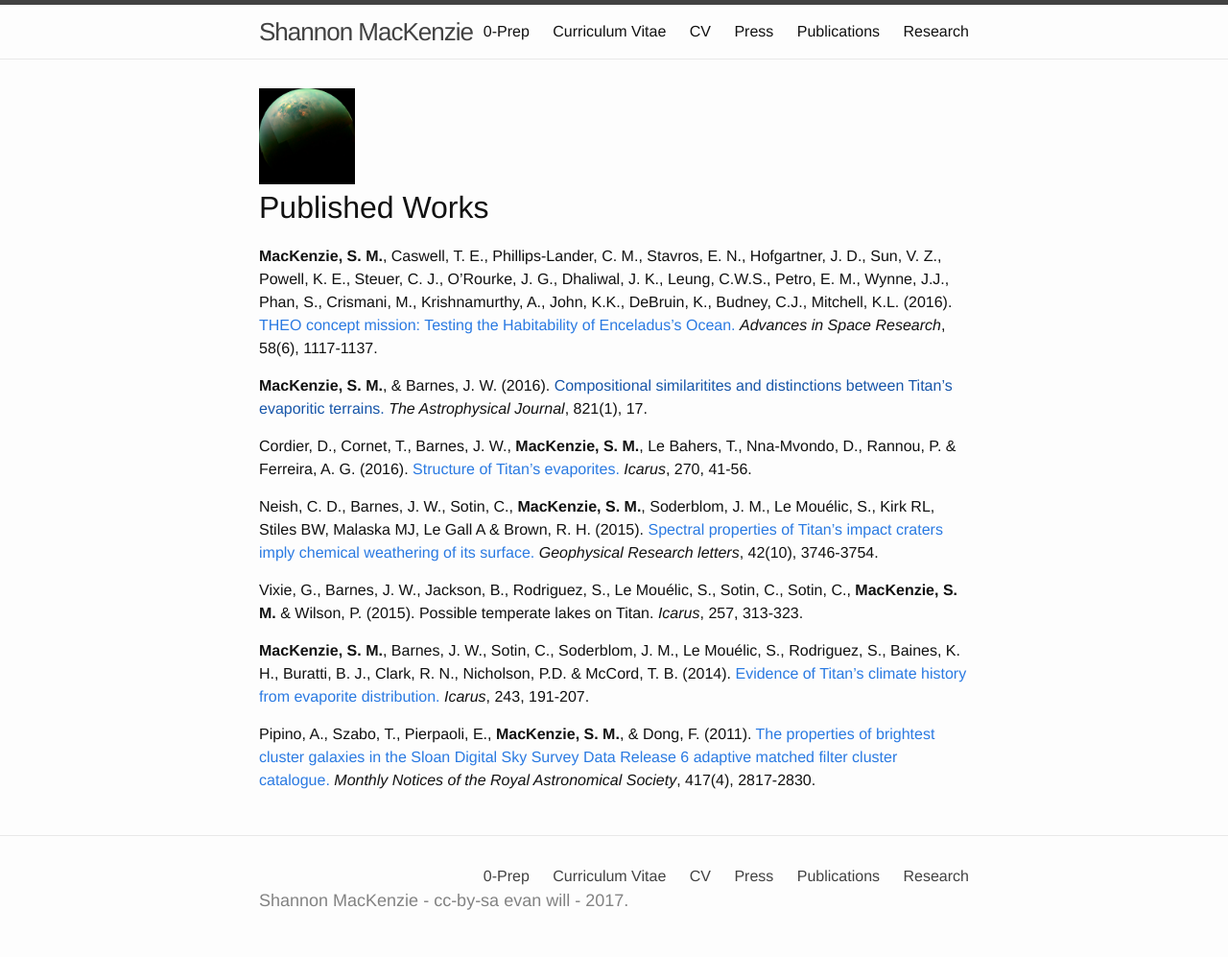
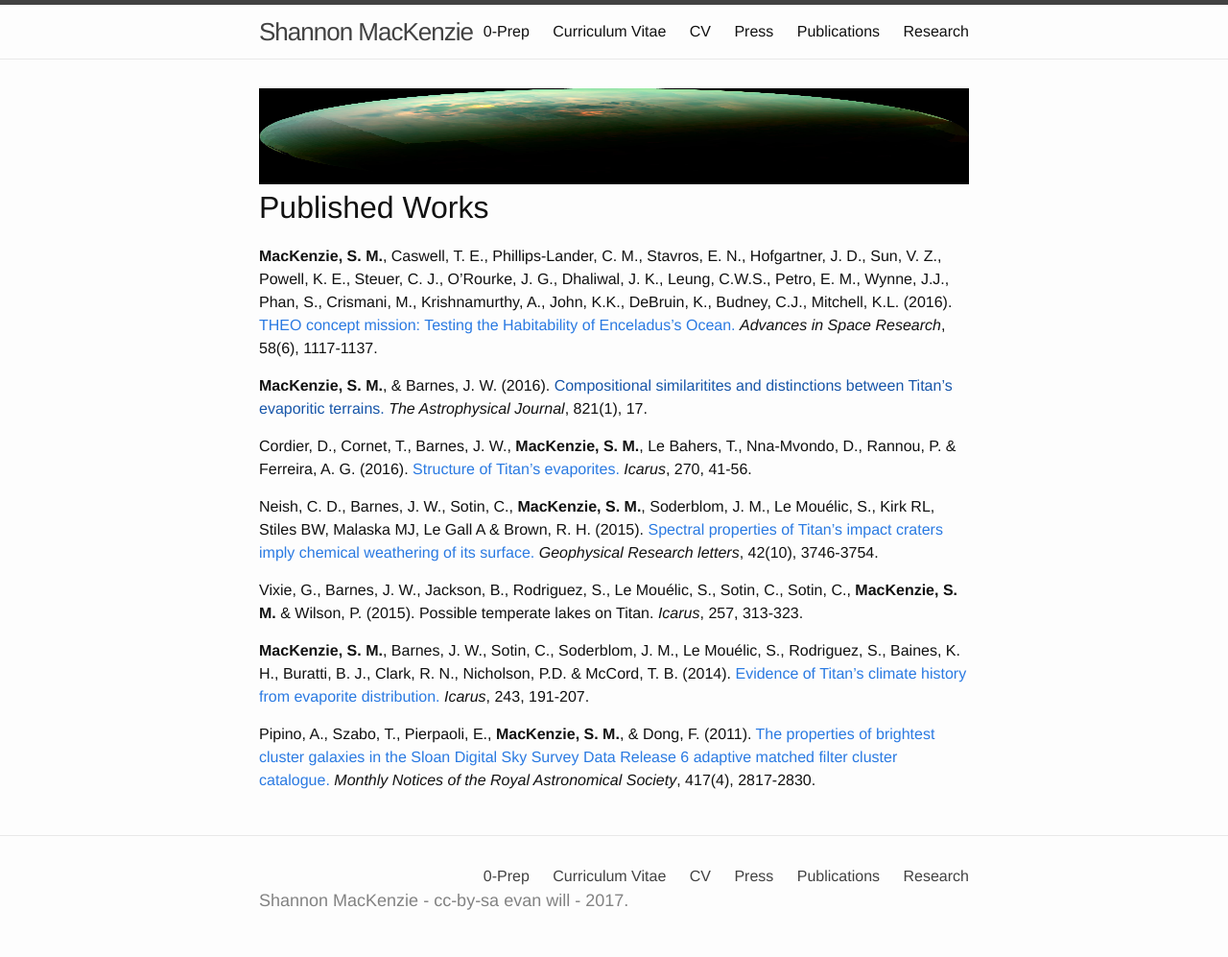
Before and after one commit to shannonmackenzie/shannonmackenzie.github.io, a Jekyll site: the page built from publications.md, in a window 1280 px wide. Shown: the whole page at 96% size. Built offline with Jekyll 4.4.1, drawn with Linux system fonts in a browser that asks for light colours.

Commit message:
Update publications.md

```diff
--- a/publications.md
+++ b/publications.md
@@ -4,7 +4,7 @@
 permalink: /publications
 ---
 <div>
-  <img src="{{ site.url }}/images/PIA18432.jpg" alt="https://photojournal.jpl.nasa.gov/catalog/PIA18432 " style="height:100px;" >
+  <img src="{{ site.url }}/images/PIA18432.jpg" alt="https://photojournal.jpl.nasa.gov/catalog/PIA18432 " style="height:100px;overflow:hidden;width:100%" >
 </div>
 
 # Published Works
```
